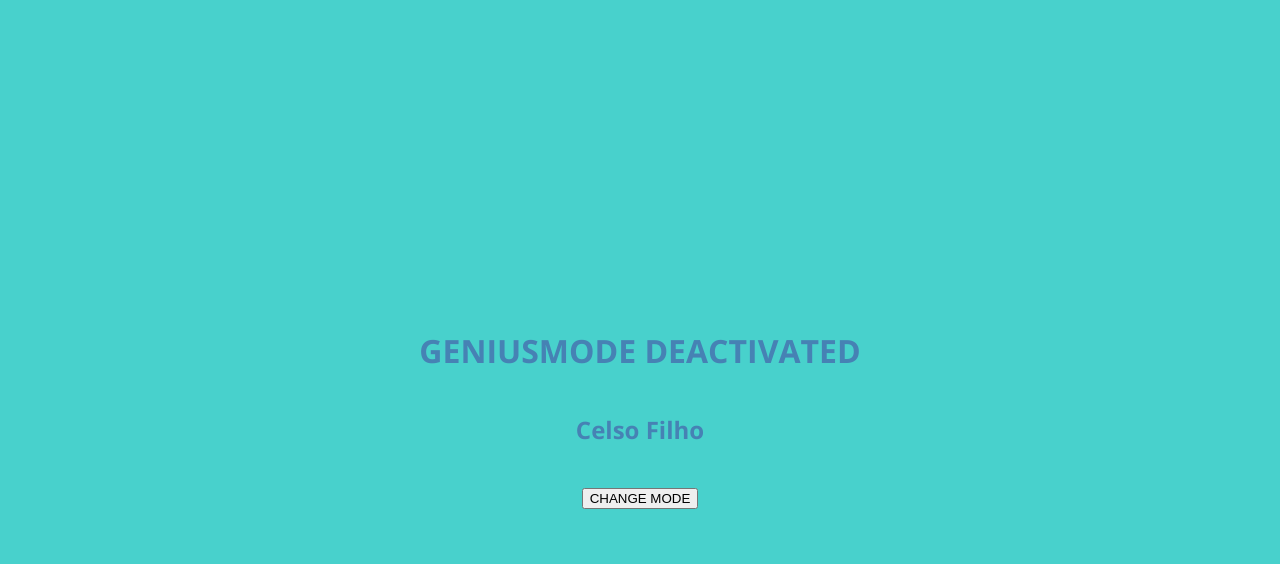
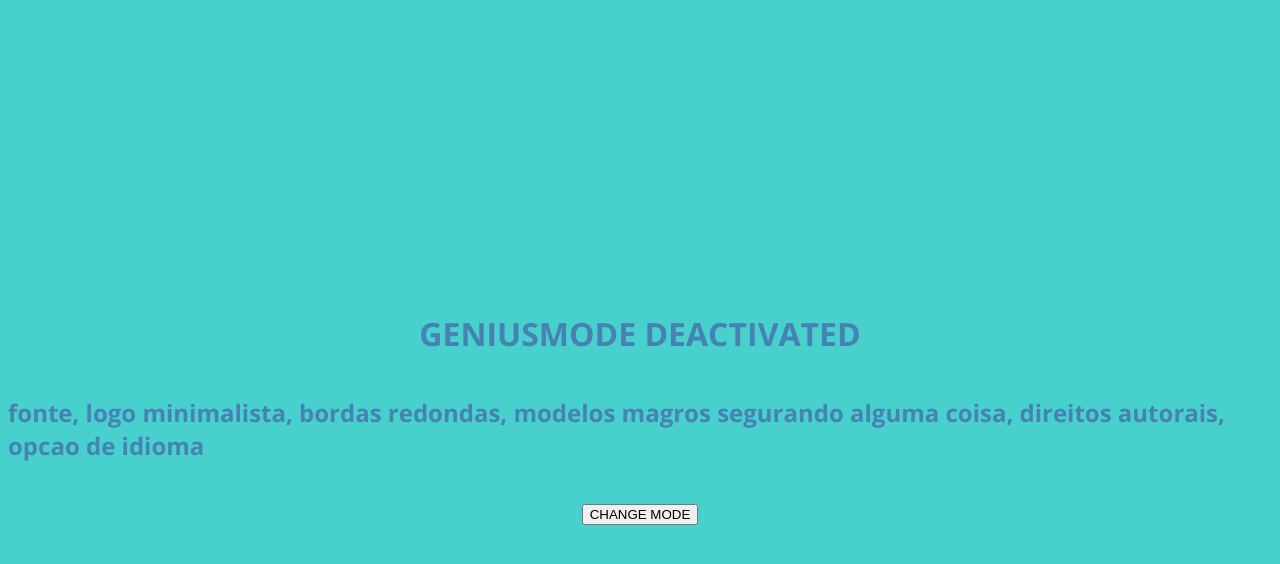
Before and after one commit to luigrosz/luigrosz-site, a plain HTML site: page index.html in a window 1280 px wide. Both pictures are taken after a click on the button "CHANGE MODE". Drawn offline with nearby package versions, Linux system fonts and the light colour scheme.

Commit message:
Update index.html

```diff
--- a/index.html
+++ b/index.html
@@ -62,7 +62,7 @@
   function changeMode() {
     if (modeDiv.innerHTML == 'GENIUSMODE ACTIVATED') {
       modeDiv.innerHTML = 'GENIUSMODE DEACTIVATED';
-      name.innerHTML = 'Celso Filho';
+      name.innerHTML = 'fonte, logo minimalista, bordas redondas, modelos magros segurando alguma coisa, direitos autorais, opcao de idioma';
       localStorage.setItem('mode', 'cf');
     } else {
       modeDiv.innerHTML = 'GENIUSMODE ACTIVATED';
```
